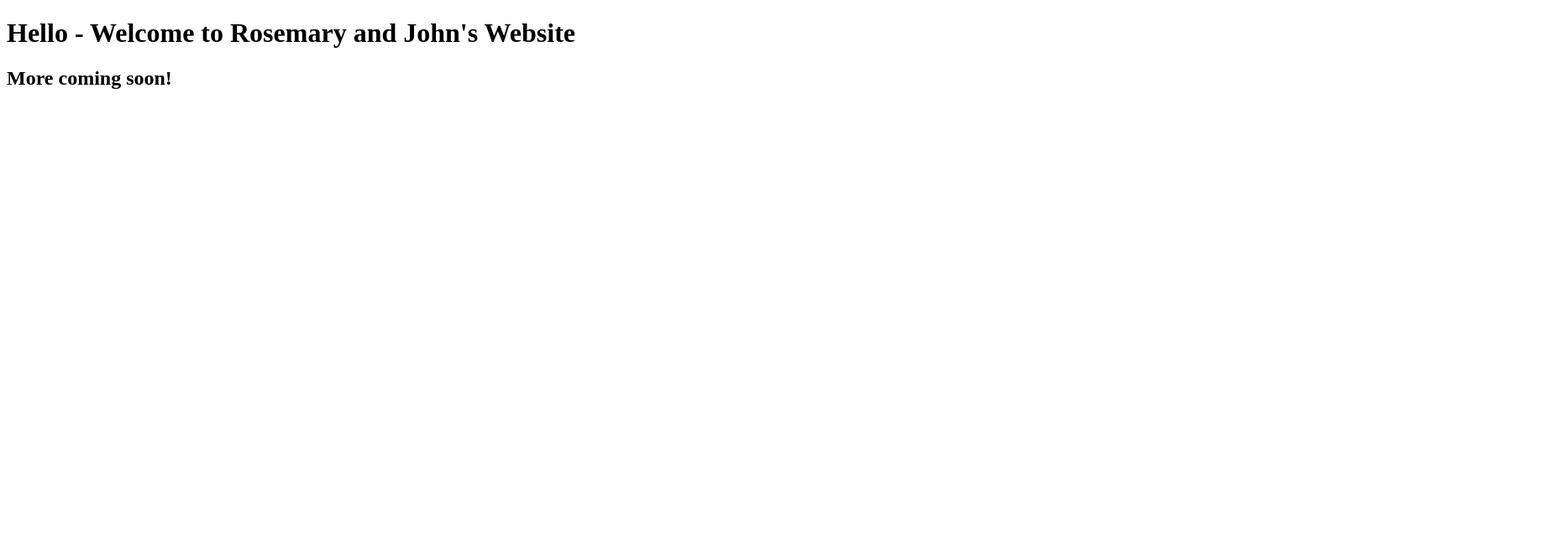
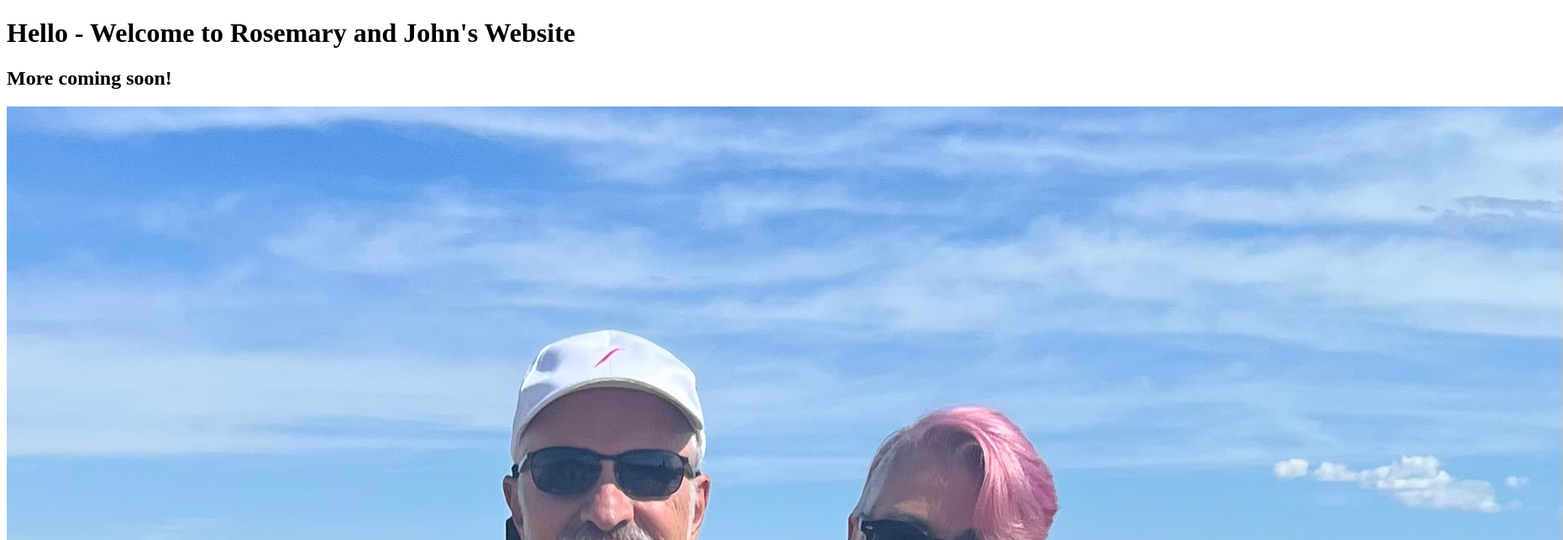
Before and after one commit to jgarton809/rosemaryandjohn.com, a plain HTML site: page production/Welcome.html in a window 1280 px wide. Shown: the top 644 px of the page at 84% size, 1861 px wide, since content can reach past the window. Drawn offline with Linux system fonts and the light colour scheme.

Commit message:
Update Welcome.html

```diff
--- a/production/Welcome.html
+++ b/production/Welcome.html
@@ -14,5 +14,6 @@
   <body>
 	<h1> Hello - Welcome to Rosemary and John's Website</h1>
 	  	<h2>More coming soon!</h2>
+	  <img src="/production/RnJ_Cover_Pic.jpg" alt="R and J Image">
   </body>
 </html>
```
